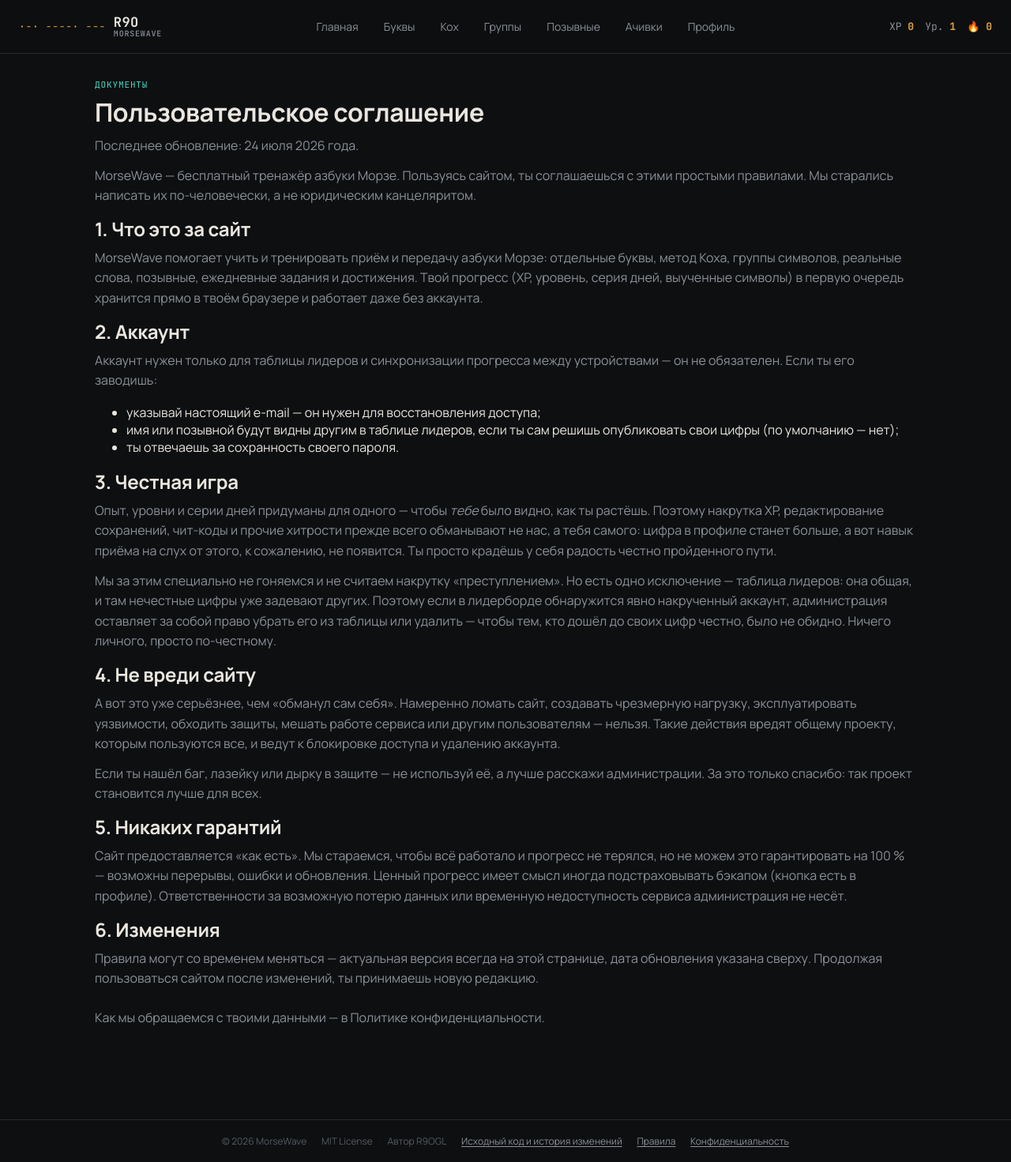
After one commit to loloka/morsewave, a PHP site: page /terms.php in a window 1280 px wide. The commit adds this page. Shown: the whole page at 79% size. Run offline with PHP 8.4, Linux system fonts and the light colour scheme; data comes from the database, SQL or seed files in the repository.

Commit message:
v2.37: пользовательское соглашение и политика конфиденциальности, галочка согласия при регистрации, ссылки в футере

```diff
--- a/includes/footer.php
+++ b/includes/footer.php
@@ -9,6 +9,10 @@
         <span>Автор R9OGL</span>
         <span class="dot">·</span>
         <a href="https://github.com/loloka/morsewave" target="_blank" rel="noopener">Исходный код и история изменений</a>
+        <span class="dot">·</span>
+        <a href="terms.php">Правила</a>
+        <span class="dot">·</span>
+        <a href="privacy.php">Конфиденциальность</a>
     </div>
 </footer>
 <script src="<?= asset_v('assets/js/morse-data.js') ?>"></script>
--- /dev/null
+++ b/terms.php
@@ -0,0 +1,72 @@
+<?php
+$pageTitle = 'Пользовательское соглашение';
+$activePage = '';
+include __DIR__ . '/includes/header.php';
+?>
+
+<div class="card-eyebrow">Документы</div>
+<h1>Пользовательское соглашение</h1>
+<p class="muted mt-0">Последнее обновление: 24 июля 2026 года.</p>
+
+<p>MorseWave — бесплатный тренажёр азбуки Морзе. Пользуясь сайтом, ты
+    соглашаешься с этими простыми правилами. Мы старались написать их
+    по-человечески, а не юридическим канцеляритом.</p>
+
+<h2>1. Что это за сайт</h2>
+<p>MorseWave помогает учить и тренировать приём и передачу азбуки Морзе:
+    отдельные буквы, метод Коха, группы символов, реальные слова, позывные,
+    ежедневные задания и достижения. Твой прогресс (XP, уровень, серия дней,
+    выученные символы) в первую очередь хранится прямо в твоём браузере и
+    работает даже без аккаунта.</p>
+
+<h2>2. Аккаунт</h2>
+<p>Аккаунт нужен только для таблицы лидеров и синхронизации прогресса между
+    устройствами — он не обязателен. Если ты его заводишь:</p>
+<ul>
+    <li>указывай настоящий e-mail — он нужен для восстановления доступа;</li>
+    <li>имя или позывной будут видны другим в таблице лидеров, если ты сам
+        решишь опубликовать свои цифры (по умолчанию — нет);</li>
+    <li>ты отвечаешь за сохранность своего пароля.</li>
+</ul>
+
+<h2>3. Честная игра</h2>
+<p>Опыт, уровни и серии дней придуманы для одного — чтобы <em>тебе</em> было
+    видно, как ты растёшь. Поэтому накрутка XP, редактирование сохранений,
+    чит-коды и прочие хитрости прежде всего обманывают не нас, а тебя самого:
+    цифра в профиле станет больше, а вот навык приёма на слух от этого,
+    к сожалению, не появится. Ты просто крадёшь у себя радость честно
+    пройденного пути.</p>
+<p>Мы за этим специально не гоняемся и не считаем накрутку «преступлением».
+    Но есть одно исключение — таблица лидеров: она общая, и там нечестные
+    цифры уже задевают других. Поэтому если в лидерборде обнаружится явно
+    накрученный аккаунт, администрация оставляет за собой право убрать его
+    из таблицы или удалить — чтобы тем, кто дошёл до своих цифр честно, было
+    не обидно. Ничего личного, просто по-честному.</p>
+
+<h2>4. Не вреди сайту</h2>
+<p>А вот это уже серьёзнее, чем «обманул сам себя». Намеренно ломать сайт,
+    создавать чрезмерную нагрузку, эксплуатировать уязвимости, обходить
+    защиты, мешать работе сервиса или другим пользователям — нельзя. Такие
+    действия вредят общему проекту, которым пользуются все, и ведут к
+    блокировке доступа и удалению аккаунта.</p>
+<p>Если ты нашёл баг, лазейку или дырку в защите — не используй её, а лучше
+    расскажи администрации. За это только спасибо: так проект становится
+    лучше для всех.</p>
+
+<h2>5. Никаких гарантий</h2>
+<p>Сайт предоставляется «как есть». Мы стараемся, чтобы всё работало и
+    прогресс не терялся, но не можем это гарантировать на 100 % — возможны
+    перерывы, ошибки и обновления. Ценный прогресс имеет смысл иногда
+    подстраховывать бэкапом (кнопка есть в профиле). Ответственности за
+    возможную потерю данных или временную недоступность сервиса
+    администрация не несёт.</p>
+
+<h2>6. Изменения</h2>
+<p>Правила могут со временем меняться — актуальная версия всегда на этой
+    странице, дата обновления указана сверху. Продолжая пользоваться сайтом
+    после изменений, ты принимаешь новую редакцию.</p>
+
+<p class="mt-3">Как мы обращаемся с твоими данными — в
+    <a href="privacy.php">Политике конфиденциальности</a>.</p>
+
+<?php include __DIR__ . '/includes/footer.php'; ?>
```
Also changed, not shown: account.php (+7 -0 lines), api/register.php (+9 -0 lines), assets/js/account.js (+8 -1 lines), privacy.php (added, +70 -0 lines), CHANGELOG.md.
